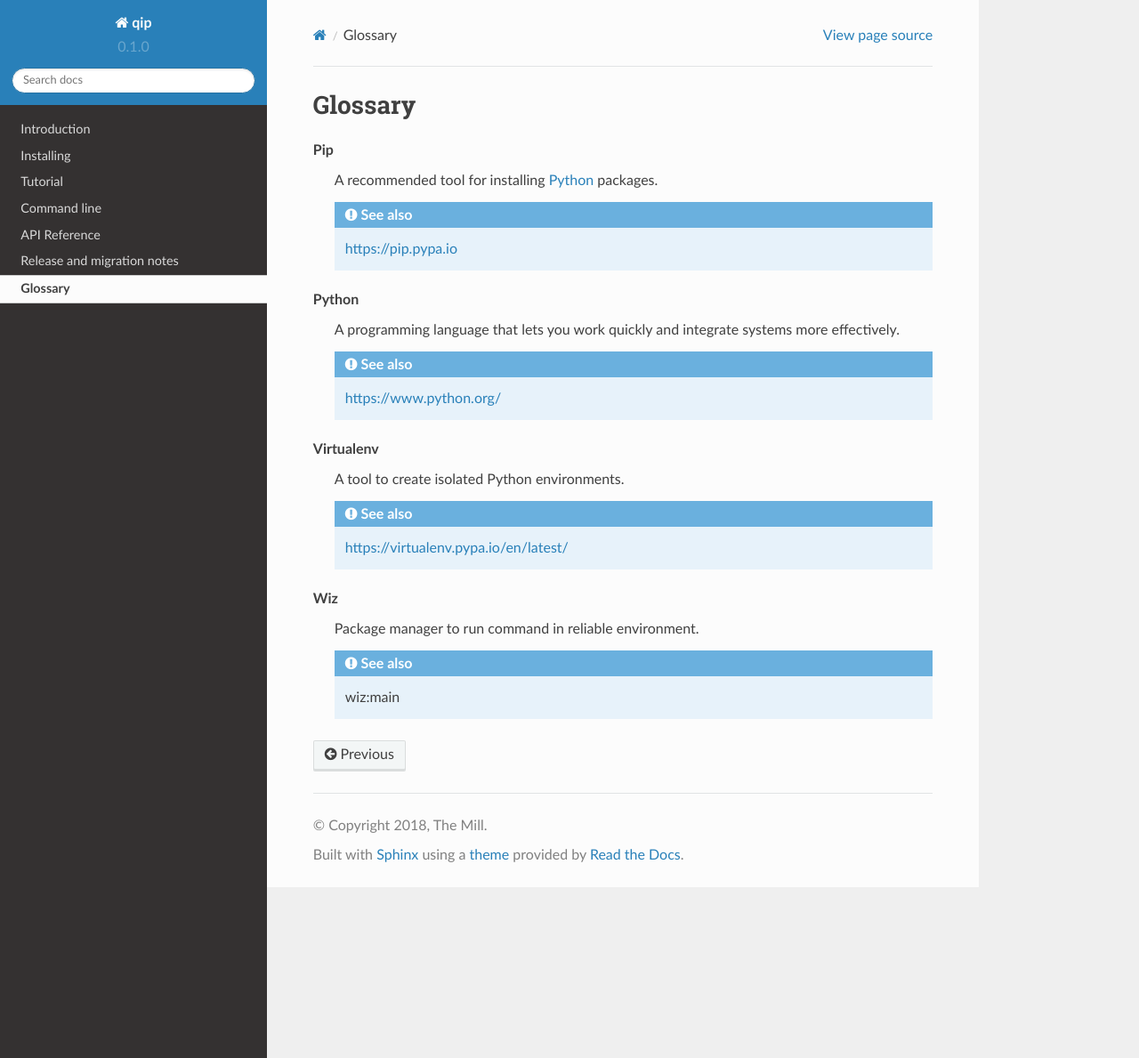
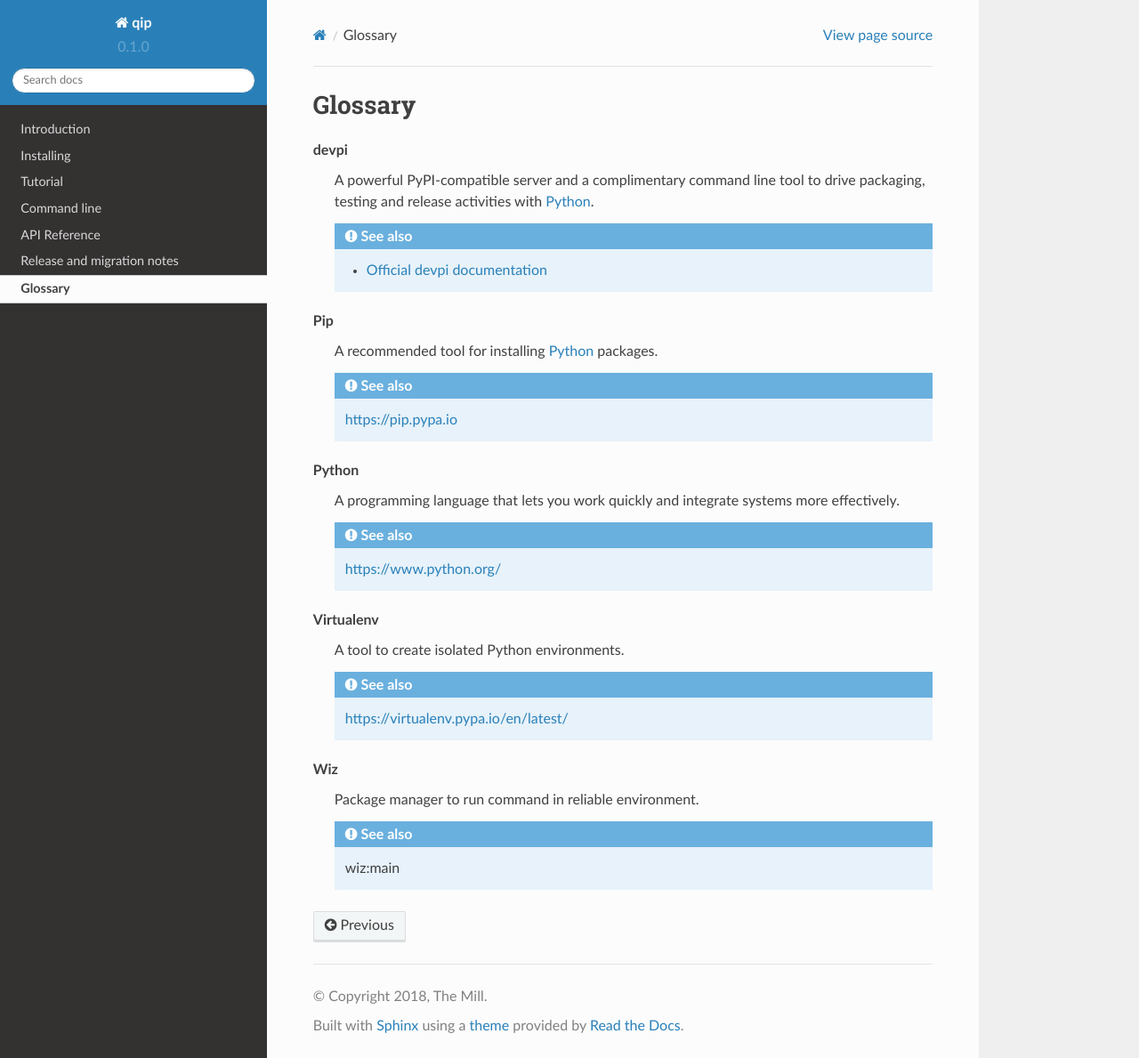
Before and after one commit to themill/qip, a Sphinx documentation site: the page built from doc/glossary.rst, in a window 1280 px wide and 1189 px high. Shown: the whole window at 89% size. Built offline with Sphinx 7.4.7 and the Read the Docs theme 2.0.0, drawn with Linux system fonts in a browser that asks for light colours.

Commit message:
Update release notes with actual changes.

```diff
--- a/doc/glossary.rst
+++ b/doc/glossary.rst
@@ -3,6 +3,15 @@ Glossary
 ********
 
 .. glossary::
+
+    devpi
+        A powerful :term:`PyPI`-compatible server and a complimentary command
+        line tool to drive packaging, testing and release activities with
+        :term:`Python`.
+
+        .. seealso::
+
+            * `Official devpi documentation <http://doc.devpi.net/>`__
 
     Pip
         A recommended tool for installing :term:`Python` packages.
```
Also changed, not shown: doc/release/release_notes.rst (+9 -9 lines).
